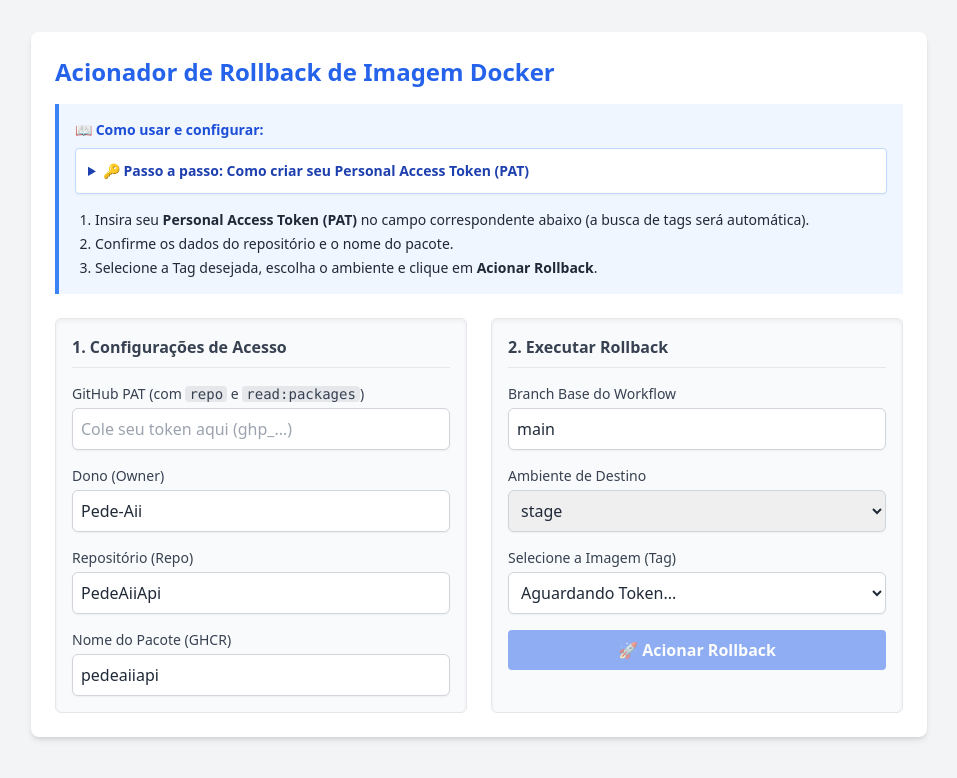
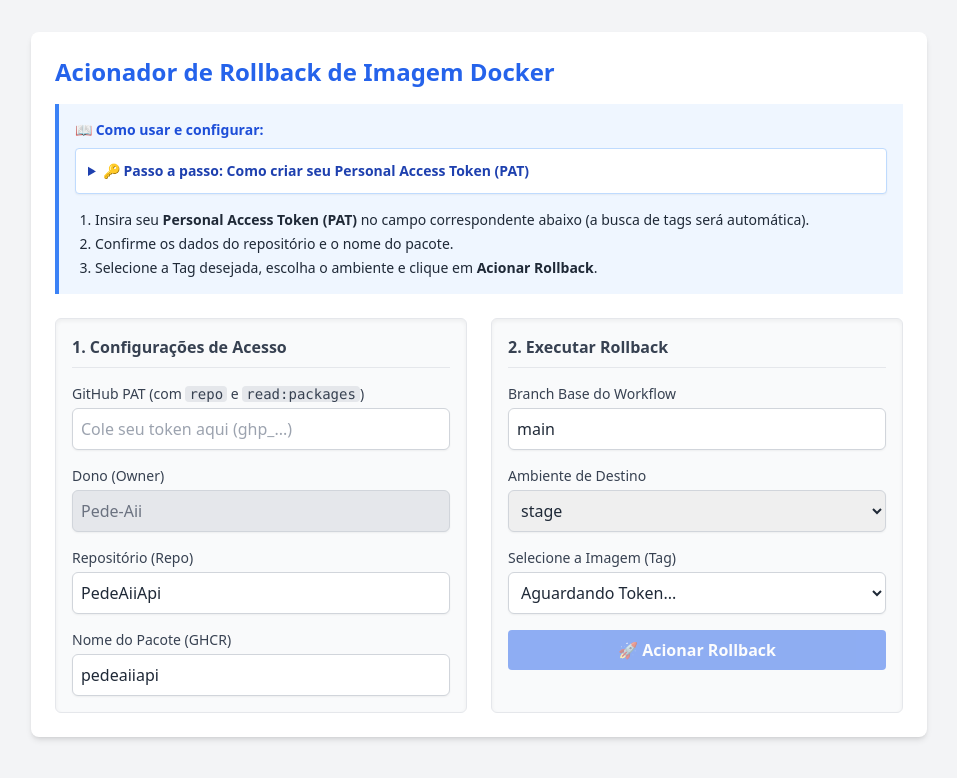
Before and after one commit to Pede-Aii/rollback_menuus_ui, a plain HTML site: page index.html in a window 1280 px wide. Shown: the whole page, without its empty margins (161-1118 px from the left). Drawn offline with nearby package versions, Linux system fonts and the light colour scheme.

Commit message:
Make owner input field readonly
Changed the 'owner' input field to be readonly and styled accordingly.

```diff
--- a/index.html
+++ b/index.html
@@ -52,7 +52,7 @@
 
                 <div>
                     <label for="owner" class="block text-sm font-medium text-gray-700">Dono (Owner)</label>
-                    <input type="text" id="owner" value="Pede-Aii" required class="mt-1 block w-full border border-gray-300 rounded-md shadow-sm p-2 focus:ring-blue-500 focus:border-blue-500">
+                    <input type="text" id="owner" value="Pede-Aii" readonly class="mt-1 block w-full border border-gray-300 rounded-md shadow-sm p-2 bg-gray-200 text-gray-500 cursor-not-allowed focus:outline-none">
                 </div>
 
                 <div>
```
